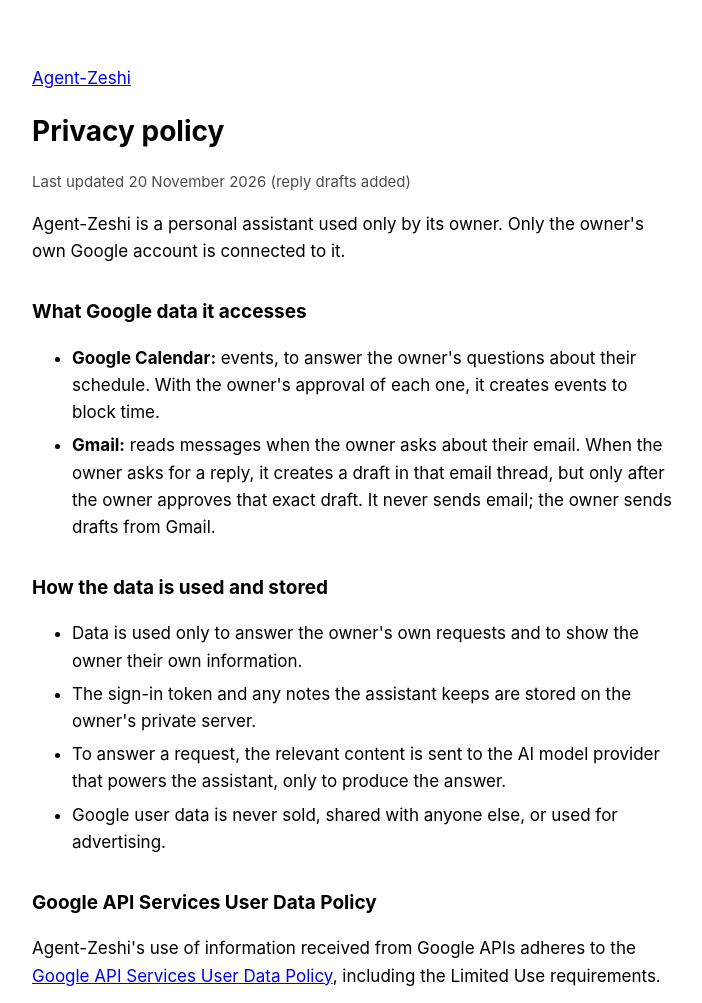
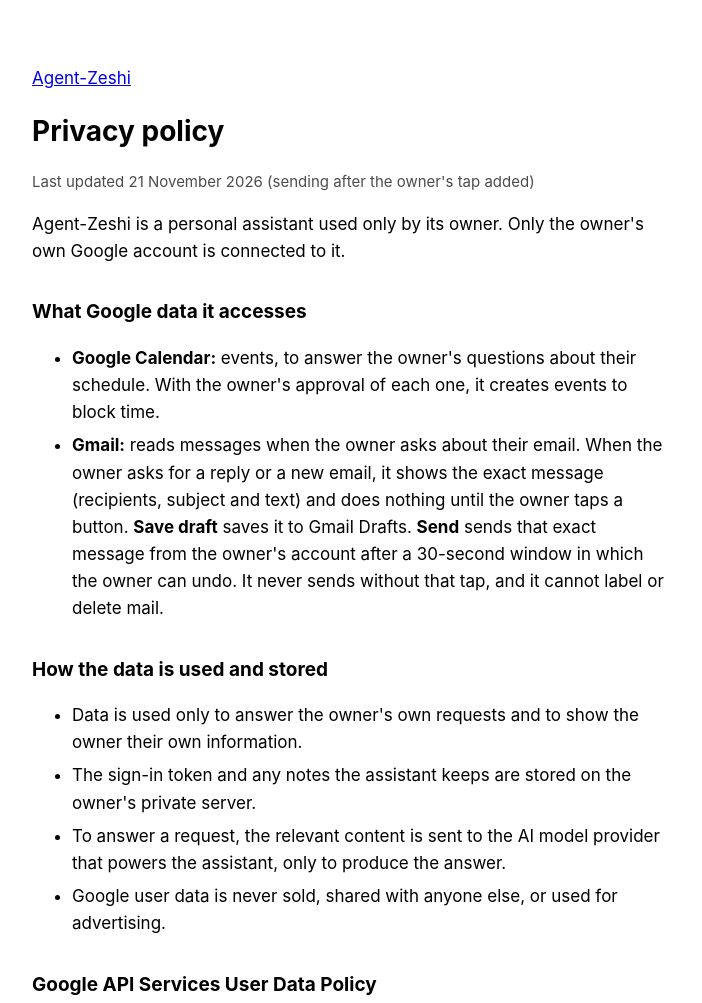
Before and after one commit to JamesDzs/JamesDzs.github.io, a plain HTML site: page privacy.html in a window 1280 px wide. Shown: the top 1003 px of the page, without its empty margins (288-990 px from the left). Drawn offline with Linux system fonts and the light colour scheme.

Commit message:
Describe sending after the owner's tap (30-second undo)
Co-Authored-By: Claude Opus 5.5 <noreply@anthropic.com>

```diff
--- a/privacy.html
+++ b/privacy.html
@@ -10,14 +10,14 @@
 <main>
   <p><a href="./">Agent-Zeshi</a></p>
   <h1>Privacy policy</h1>
-  <p class="muted">Last updated 20 November 2026 (reply drafts added)</p>
+  <p class="muted">Last updated 21 November 2026 (sending after the owner's tap added)</p>
 
   <p>Agent-Zeshi is a personal assistant used only by its owner. Only the owner's own Google account is connected to it.</p>
 
   <h2>What Google data it accesses</h2>
   <ul>
     <li><b>Google Calendar:</b> events, to answer the owner's questions about their schedule. With the owner's approval of each one, it creates events to block time.</li>
-    <li><b>Gmail:</b> reads messages when the owner asks about their email. When the owner asks for a reply, it creates a draft in that email thread, but only after the owner approves that exact draft. It never sends email; the owner sends drafts from Gmail.</li>
+    <li><b>Gmail:</b> reads messages when the owner asks about their email. When the owner asks for a reply or a new email, it shows the exact message (recipients, subject and text) and does nothing until the owner taps a button. <b>Save draft</b> saves it to Gmail Drafts. <b>Send</b> sends that exact message from the owner's account after a 30-second window in which the owner can undo. It never sends without that tap, and it cannot label or delete mail.</li>
   </ul>
 
   <h2>How the data is used and stored</h2>
```
Also changed, not shown: index.html (+1 -1 lines).
